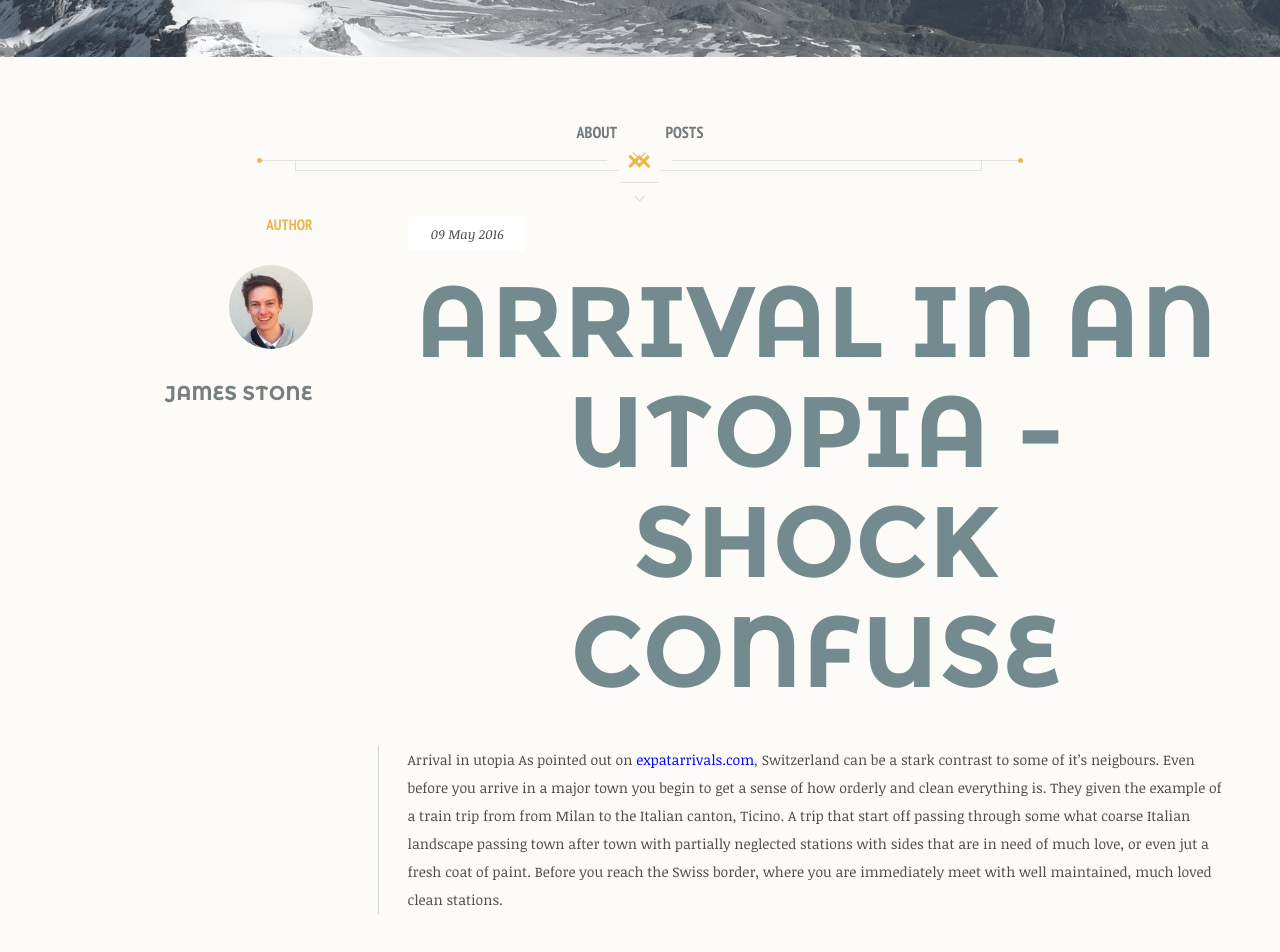
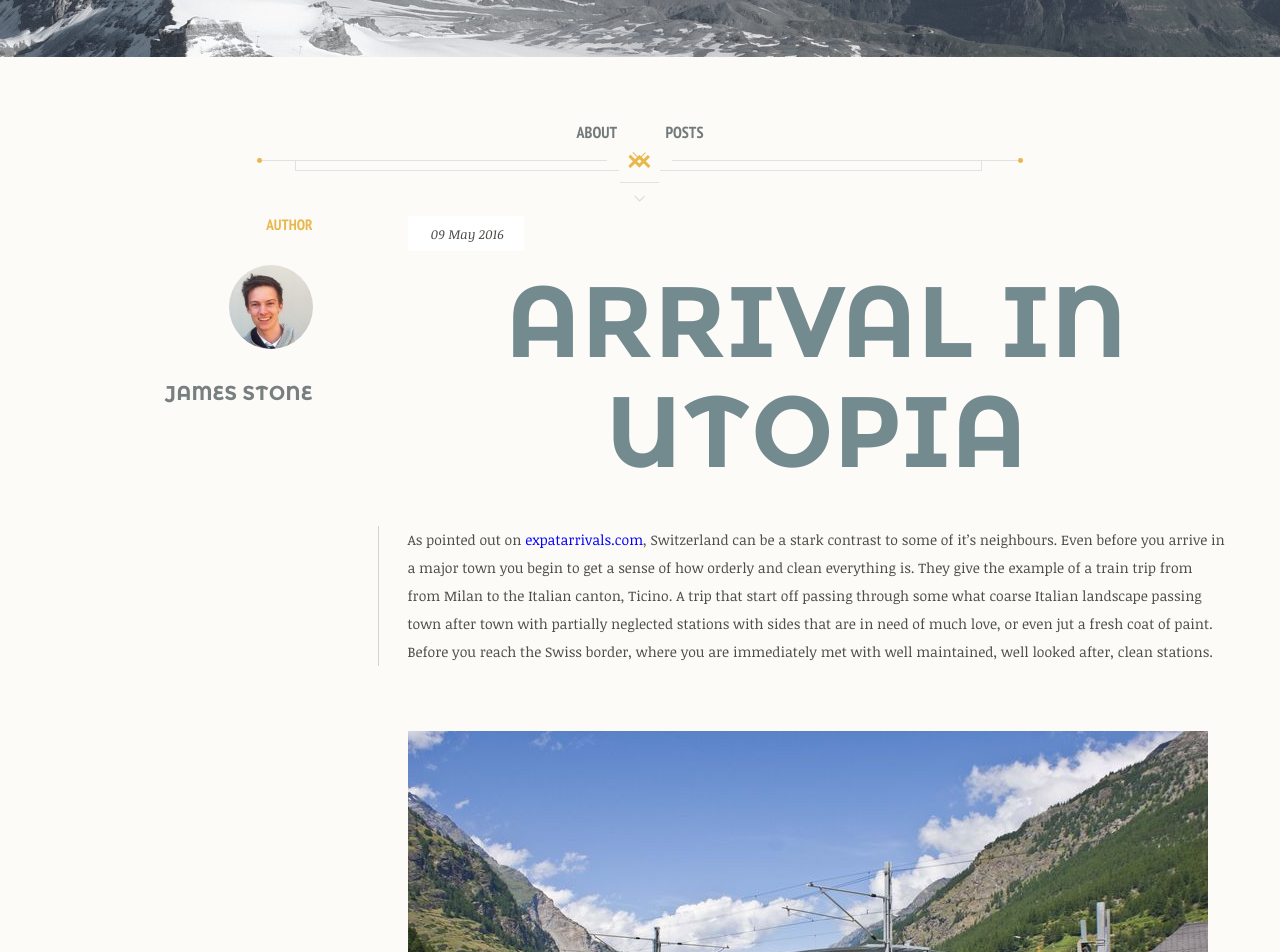
Before and after one commit to jamesmstone/Uno-Zwei-Tros-Quatter, a Jekyll site: the page built from _posts/2016-05-09-shock-confuse.md, in a window 1280 px wide and 1400 px high, scrolled down 471 px. Shown: the top 952 px of the window. Built offline with Jekyll 4.4.1, drawn with Linux system fonts in a browser that asks for light colours; some of the changed text lies outside the part shown.

Commit message:
Update images

```diff
--- a/_posts/2016-05-09-shock-confuse.md
+++ b/_posts/2016-05-09-shock-confuse.md
@@ -1,13 +1,14 @@
 ---
 id: 1
-title: Arrival in an Utopia -  Shock Confuse
+title: Arrival in Utopia
 author: James Stone
 layout: post
 map: true
 image: /img/train.jpg
 ---
-Arrival in utopia
-As pointed out on [expatarrivals.com](http://expatarrivals.com), Switzerland can be a stark contrast to some of it's neigbours. Even before you arrive in a major town you begin to get a sense of how orderly and clean everything is. They given the example of a train trip from from Milan to the Italian canton, Ticino. A trip that start off passing through some what coarse Italian landscape passing town after town with partially neglected stations with sides that are in need of much love, or even jut a fresh coat of paint. Before you reach the Swiss border, where you are immediately meet with well maintained, much loved clean stations.
+As pointed out on [expatarrivals.com](http://expatarrivals.com), Switzerland can be a stark contrast to some of it's neighbours. Even before you arrive in a major town you begin to get a sense of how orderly and clean everything is. They give the example of a train trip from from Milan to the Italian canton, Ticino. A trip that start off passing through some what coarse Italian landscape passing town after town with partially neglected stations with sides that are in need of much love, or even jut a fresh coat of paint. Before you reach the Swiss border, where you are immediately met with well maintained, well looked after, clean stations.
+![Täsch station, Switzerland](/img/trainstation.jpg)
+
 
 
 <!--
```
Also changed, not shown: img/trainstation.jpg (added).
